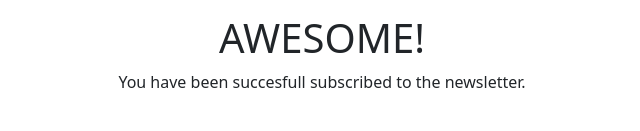
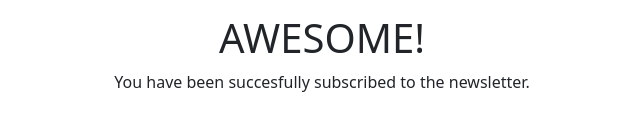
Before and after one commit to anurag248/News-Letter-Subscription, a website: page success.html in a window 1280 px wide. Shown: the part 209-340 px from the top of the page, 318-958 px from the left. Drawn offline with nearby package versions, Linux system fonts and the light colour scheme.

Commit message:
typo success

```diff
--- a/success.html
+++ b/success.html
@@ -11,7 +11,7 @@
     <div class="container">
         <div class="jumbotron jumbotron-fluid text-center" style="margin-top:20%">
           <h1>AWESOME!</h1>
-          <p>You have been succesfull subscribed to the newsletter.</p>
+          <p>You have been succesfully subscribed to the newsletter.</p>
         </div>
       </div>
 </body>
```
